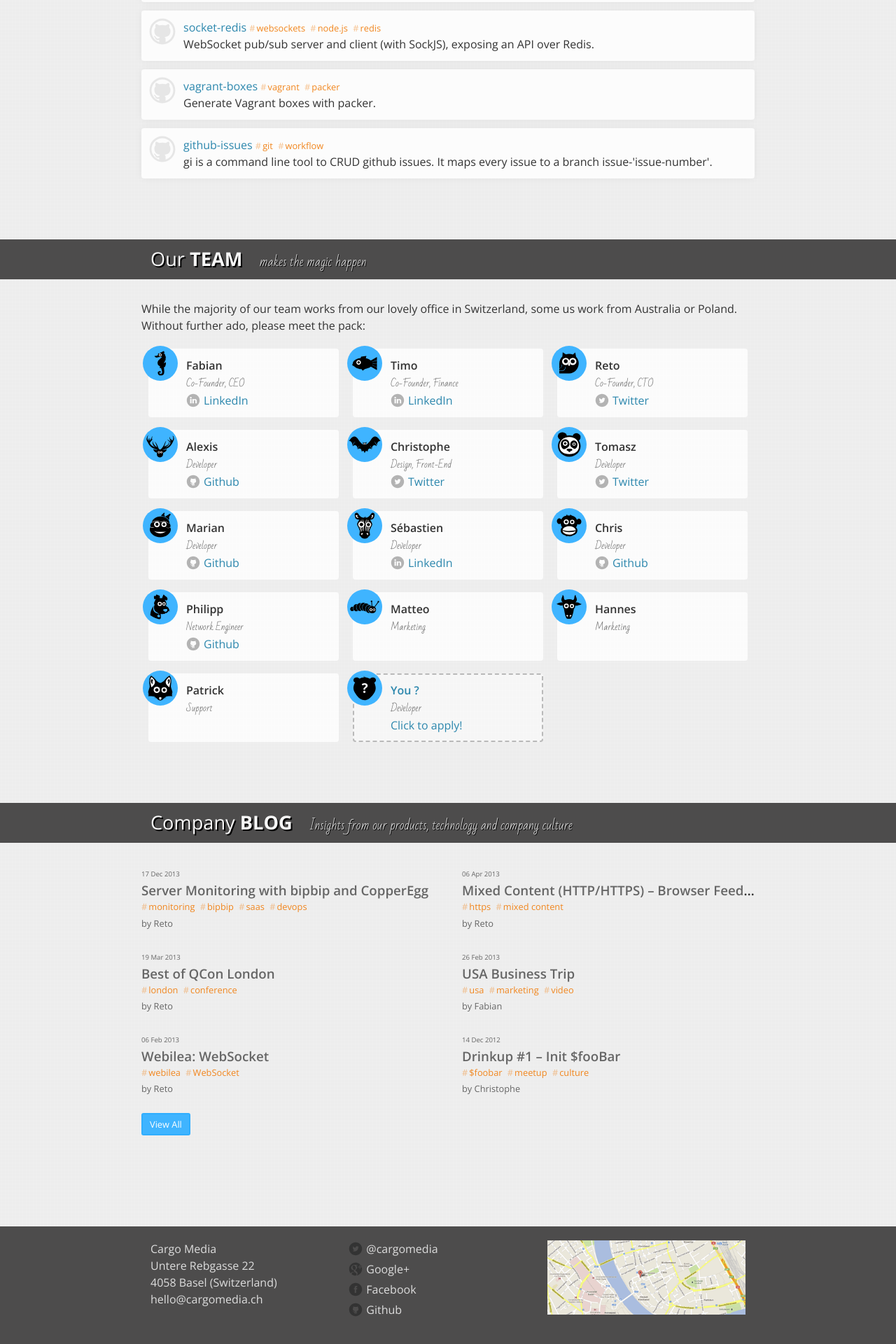
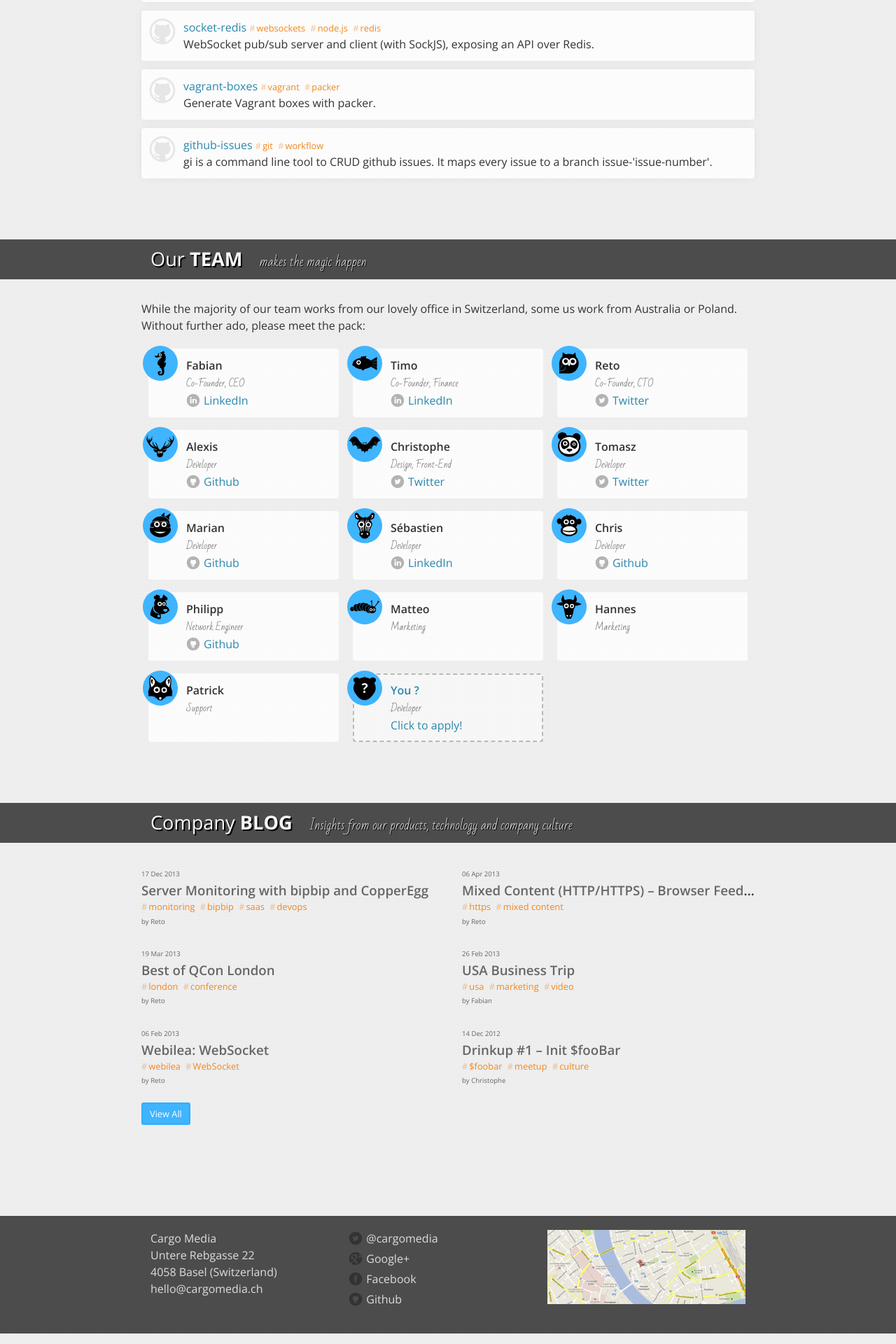
Before and after one commit to rysie/cargomedia.github.io, a Jekyll site: the page built from index.html, in a window 1280 px wide. Shown: the part 1171-3091 px from the top of the page at 70% size. Built offline with Jekyll 4.4.1, drawn with Linux system fonts in a browser that asks for light colours; Markdown is read by kramdown in place of the engine named in the settings.

Commit message:
downsize post-owner font-size

```diff
--- a/css/main.css
+++ b/css/main.css
@@ -433,7 +433,7 @@ strong {
   margin-bottom: 4px;
 }
 .post-owner {
-  font-size: 0.8rem;
+  font-size: 0.6rem;
   color: #666666;
 }
 .post-content {
--- a/css/main.less
+++ b/css/main.less
@@ -517,7 +517,7 @@ strong {
 }
 
 .post-owner {
-	font-size: @fontSizeSmall;
+	font-size: @fontSizeTiny;
 	color: @colorFgShy;
 }
 
```
